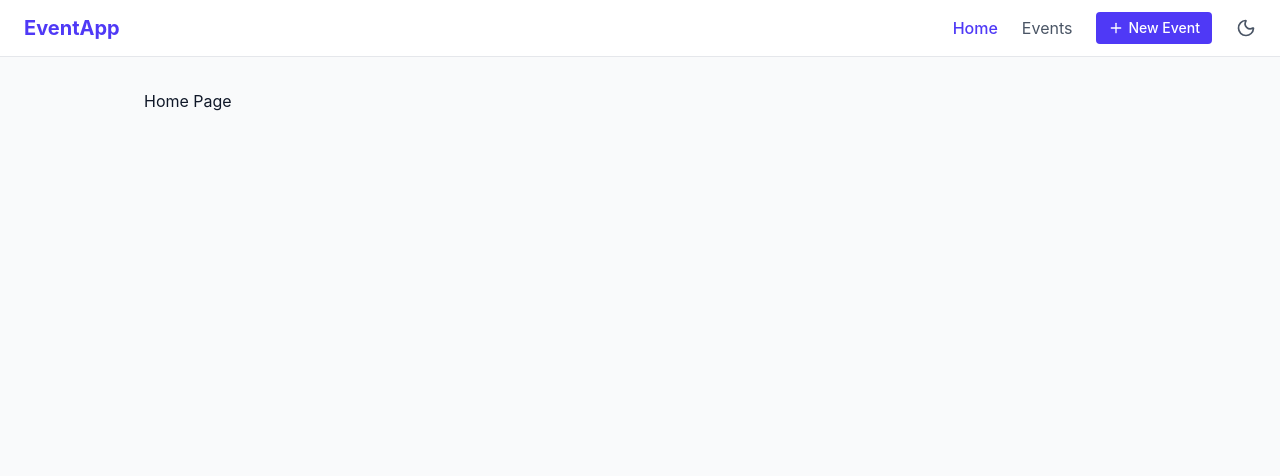
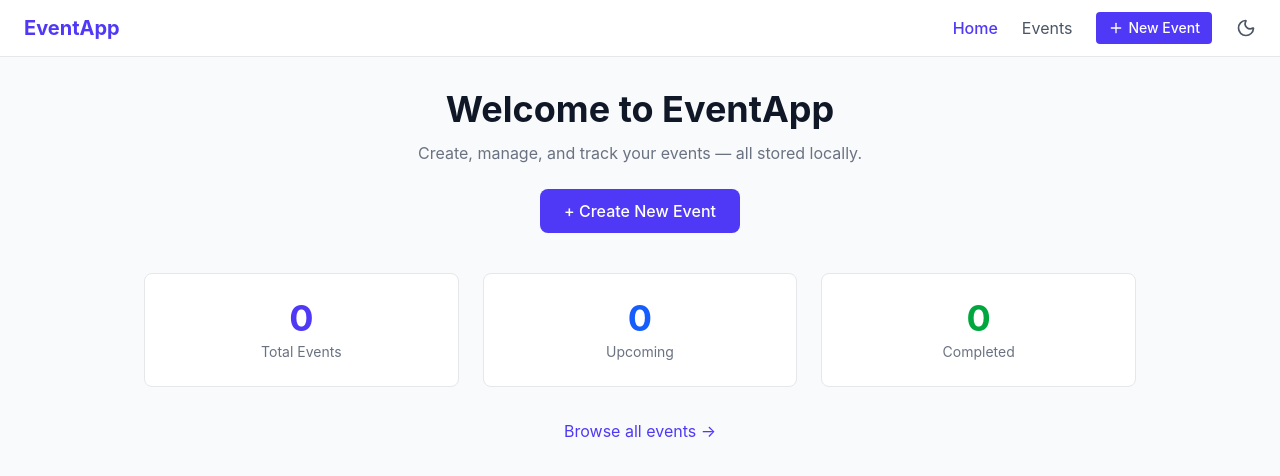
Before and after one commit to ultimatefaloe/event_app, a React (Vite) app: page / in a window 1280 px wide. Shown: the top 476 px of the page. Built offline with nearby package versions, Linux system fonts and the light colour scheme.

Commit message:
feat: build Home page with event stats from EventsContext

```diff
--- a/src/pages/Home.jsx
+++ b/src/pages/Home.jsx
@@ -1,11 +1,63 @@
-import React from 'react'
+// src/pages/Home.jsx
+import { Link } from "react-router";
+import { useEventsContext } from "../context/EventsContext";
+
+const StatCard = ({ label, value, color }) => (
+  <div className="bg-white dark:bg-gray-800 rounded-lg border border-gray-200 dark:border-gray-700 p-6 text-center">
+    <p className={`text-4xl font-bold ${color}`}>{value}</p>
+    <p className="text-gray-500 dark:text-gray-400 mt-1 text-sm">{label}</p>
+  </div>
+);
 
 const Home = () => {
+  const { events } = useEventsContext();
+
+  const upcoming = events.filter((e) => e.status === "upcoming").length;
+  const completed = events.filter((e) => e.status === "completed").length;
+
   return (
     <div>
-      Home Page
+      <div className="mb-10 text-center">
+        <h1 className="text-4xl font-bold mb-3">Welcome to EventApp</h1>
+        <p className="text-gray-500 dark:text-gray-400 mb-6">
+          Create, manage, and track your events — all stored locally.
+        </p>
+        <Link
+          to="/events/new"
+          className="inline-block bg-indigo-600 text-white px-6 py-2.5 rounded-lg hover:bg-indigo-700 font-medium transition-colors"
+        >
+          + Create New Event
+        </Link>
+      </div>
+
+      <div className="grid grid-cols-3 gap-6 mb-8">
+        <StatCard
+          label="Total Events"
+          value={events.length}
+          color="text-indigo-600 dark:text-indigo-400"
+        />
+        <StatCard
+          label="Upcoming"
+          value={upcoming}
+          color="text-blue-600 dark:text-blue-400"
+        />
+        <StatCard
+          label="Completed"
+          value={completed}
+          color="text-green-600 dark:text-green-400"
+        />
+      </div>
+
+      <div className="text-center">
+        <Link
+          to="/events"
+          className="text-indigo-600 dark:text-indigo-400 hover:underline"
+        >
+          Browse all events →
+        </Link>
+      </div>
     </div>
-  )
-}
+  );
+};
 
-export default Home
+export default Home;
```
